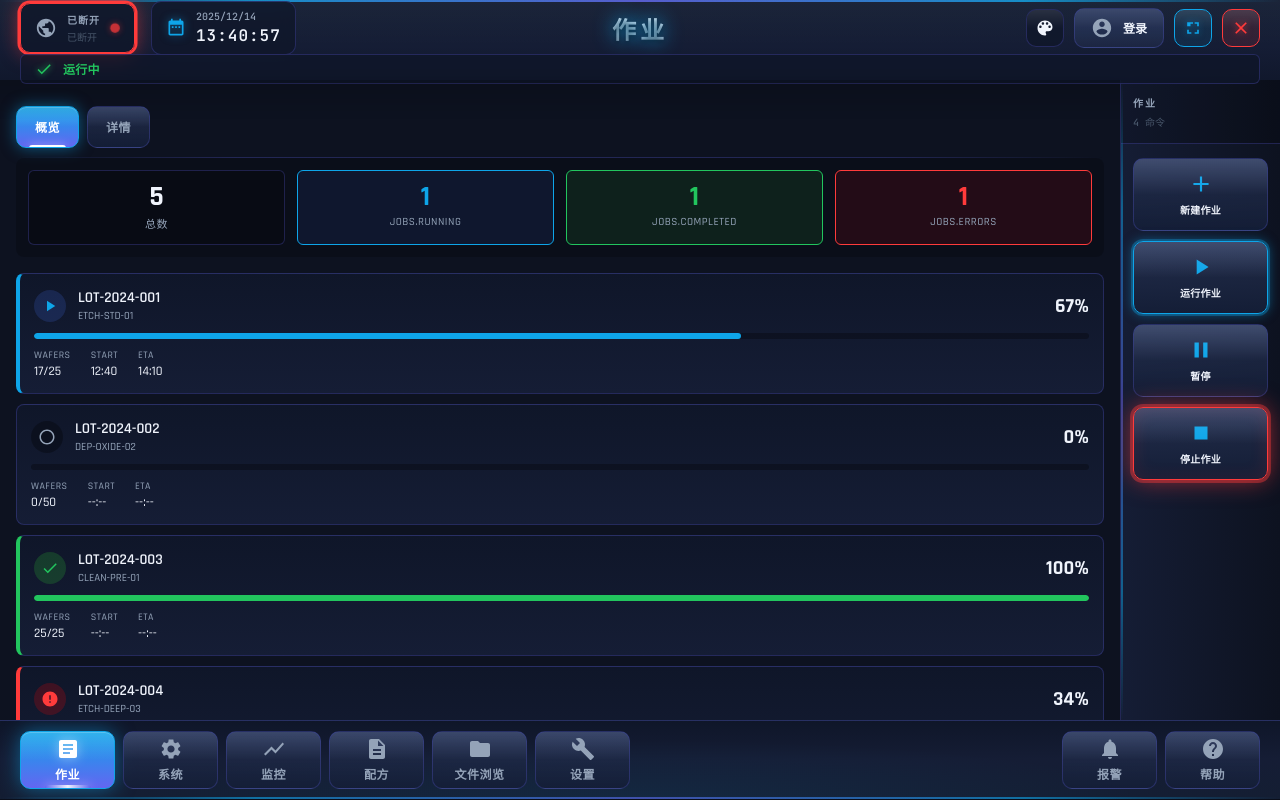
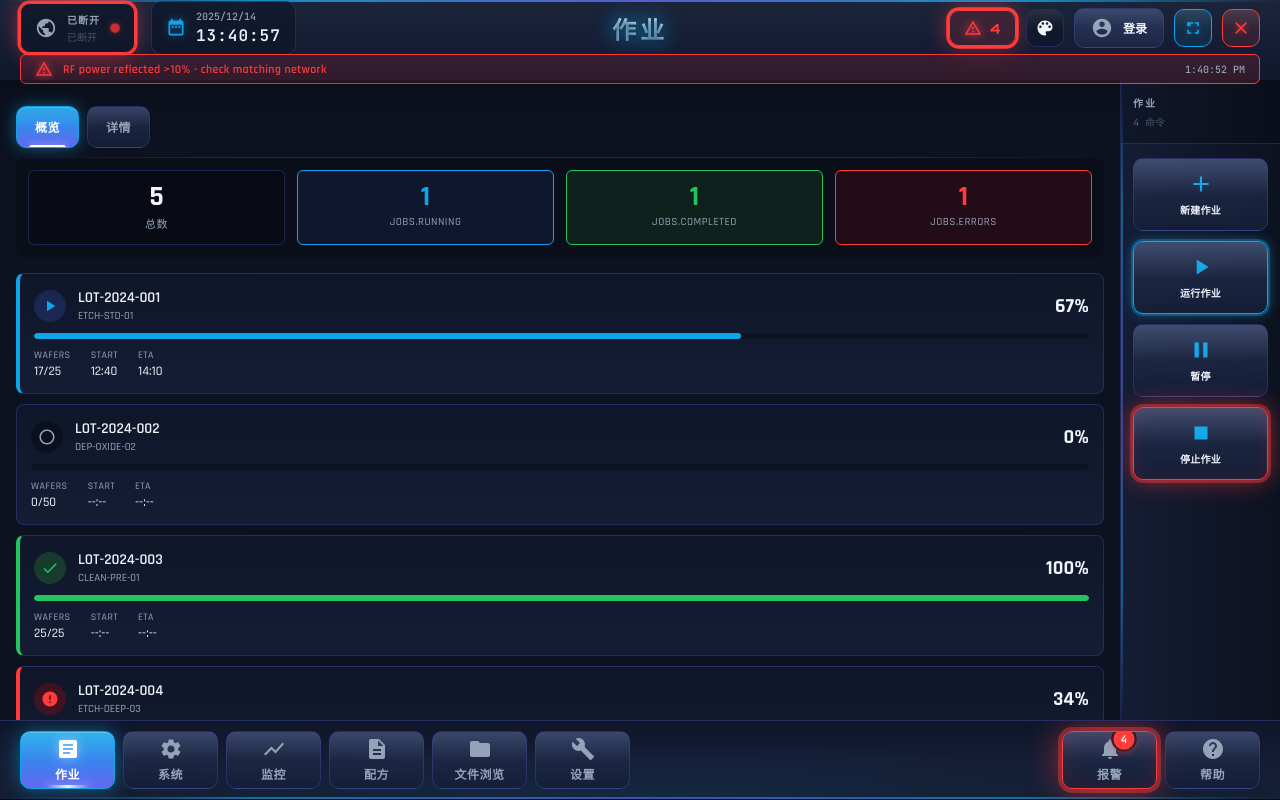
Before and after one commit to Three-summers/hmi, a React (Vite) app: page / in a window 1280 px wide. Built offline with nearby package versions, Linux system fonts and the light colour scheme.

Commit message:
修复警报需进入页面才显示的 bug，和去除导航按钮的点击弹动动效

```diff
--- a/src/components/layout/MainLayout.tsx
+++ b/src/components/layout/MainLayout.tsx
@@ -4,7 +4,7 @@ import { InfoPanel } from "./InfoPanel";
 import { NavPanel } from "./NavPanel";
 import { CommandPanel } from "./CommandPanel";
 import { NotificationToast } from "./NotificationToast";
-import { useNavigationStore, useAppStore } from "@/stores";
+import { useAlarmStore, useNavigationStore, useAppStore } from "@/stores";
 import { useKeyboardShortcuts, useFrontendLogBridge } from "@/hooks";
 import styles from "./MainLayout.module.css";
 
@@ -14,6 +14,45 @@ export function MainLayout() {
 
     useKeyboardShortcuts();
     useFrontendLogBridge();
+
+    useEffect(() => {
+        const seedDemoAlarmsIfEmpty = () => {
+            const { alarms, addAlarm } = useAlarmStore.getState();
+            if (alarms.length > 0) return;
+
+            addAlarm({
+                severity: "alarm",
+                message: "Chamber pressure exceeds limit (>100 mTorr)",
+            });
+            addAlarm({
+                severity: "warning",
+                message: "Cooling water temperature high (42°C)",
+            });
+            addAlarm({
+                severity: "info",
+                message: "Recipe ETCH-001 completed successfully",
+            });
+            addAlarm({
+                severity: "warning",
+                message: "Gas flow deviation detected on MFC-3",
+            });
+            addAlarm({
+                severity: "alarm",
+                message: "RF power reflected >10% - check matching network",
+            });
+        };
+
+        if (useAlarmStore.persist.hasHydrated()) {
+            seedDemoAlarmsIfEmpty();
+            return;
+        }
+
+        const unsubscribe = useAlarmStore.persist.onFinishHydration(() => {
+            seedDemoAlarmsIfEmpty();
+        });
+
+        return unsubscribe;
+    }, []);
 
     useEffect(() => {
         // 统一通过 data-theme 切换主题，保持 CSS 变量方案的可扩展性与低侵入性
--- a/src/components/layout/NavPanel.module.css
+++ b/src/components/layout/NavPanel.module.css
@@ -89,7 +89,11 @@
     font-size: var(--font-size-small);
     font-weight: var(--font-weight-medium);
     cursor: pointer;
-    transition: all var(--transition-fast);
+    transition:
+        background var(--transition-fast),
+        color var(--transition-fast),
+        border-color var(--transition-fast),
+        box-shadow var(--transition-fast);
     overflow: hidden;
 }
 
@@ -123,7 +127,6 @@
 
 /* Active/pressed state */
 .navButton:active {
-    transform: translateY(0);
     box-shadow: var(--shadow-inner);
 }
 
--- a/src/components/views/Alarms/index.tsx
+++ b/src/components/views/Alarms/index.tsx
@@ -1,4 +1,4 @@
-import { useEffect, useState } from "react";
+import { useState } from "react";
 import { useTranslation } from "react-i18next";
 import { Tabs } from "@/components/common";
 import { useAlarmStore } from "@/stores";
@@ -10,35 +10,9 @@ export default function AlarmsView() {
     const {
         alarms,
         acknowledgeAlarm,
-        addAlarm,
         unacknowledgedAlarmCount,
         unacknowledgedWarningCount,
     } = useAlarmStore();
-
-    useEffect(() => {
-        if (alarms.length === 0) {
-            addAlarm({
-                severity: "alarm",
-                message: "Chamber pressure exceeds limit (>100 mTorr)",
-            });
-            addAlarm({
-                severity: "warning",
-                message: "Cooling water temperature high (42°C)",
-            });
-            addAlarm({
-                severity: "info",
-                message: "Recipe ETCH-001 completed successfully",
-            });
-            addAlarm({
-                severity: "warning",
-                message: "Gas flow deviation detected on MFC-3",
-            });
-            addAlarm({
-                severity: "alarm",
-                message: "RF power reflected >10% - check matching network",
-            });
-        }
-    }, []);
 
     const getSeverityIcon = (severity: "alarm" | "warning" | "info") => {
         switch (severity) {
--- a/src/stores/alarmStore.ts
+++ b/src/stores/alarmStore.ts
@@ -1,4 +1,5 @@
 import { create } from "zustand";
+import { createJSONStorage, persist } from "zustand/middleware";
 import type { AlarmItem } from "@/types";
 
 interface AlarmState {
@@ -9,6 +10,7 @@ interface AlarmState {
     unacknowledgedWarningCount: number;
 
     // Actions
+    setAlarms: (alarms: AlarmItem[]) => void;
     addAlarm: (
         alarm: Omit<AlarmItem, "id" | "timestamp" | "acknowledged">,
     ) => void;
@@ -21,10 +23,39 @@ interface AlarmState {
 
 let alarmIdCounter = 0;
 
-export const useAlarmStore = create<AlarmState>((set) => ({
+function getUnacknowledgedCounts(alarms: AlarmItem[]) {
+    const unacknowledgedAlarmCount = alarms.filter(
+        (a) => !a.acknowledged && a.severity === "alarm",
+    ).length;
+    const unacknowledgedWarningCount = alarms.filter(
+        (a) => !a.acknowledged && a.severity === "warning",
+    ).length;
+
+    return { unacknowledgedAlarmCount, unacknowledgedWarningCount };
+}
+
+function syncAlarmIdCounter(alarms: AlarmItem[]) {
+    let maxId = 0;
+    for (const alarm of alarms) {
+        const match = /^alarm-(\d+)$/.exec(alarm.id);
+        if (!match) continue;
+        const value = Number.parseInt(match[1], 10);
+        if (!Number.isNaN(value)) maxId = Math.max(maxId, value);
+    }
+    alarmIdCounter = maxId;
+}
+
+export const useAlarmStore = create<AlarmState>()(
+    persist(
+        (set) => ({
             alarms: [],
             unacknowledgedAlarmCount: 0,
             unacknowledgedWarningCount: 0,
+
+            setAlarms: (alarms) => {
+                syncAlarmIdCounter(alarms);
+                set({ alarms, ...getUnacknowledgedCounts(alarms) });
+            },
 
             addAlarm: (alarm) => {
                 const newAlarm: AlarmItem = {
@@ -38,12 +69,7 @@ export const useAlarmStore = create<AlarmState>((set) => ({
                     const newAlarms = [newAlarm, ...state.alarms];
                     return {
                         alarms: newAlarms,
-                unacknowledgedAlarmCount: newAlarms.filter(
-                    (a) => !a.acknowledged && a.severity === "alarm",
-                ).length,
-                unacknowledgedWarningCount: newAlarms.filter(
-                    (a) => !a.acknowledged && a.severity === "warning",
-                ).length,
+                        ...getUnacknowledgedCounts(newAlarms),
                     };
                 });
             },
@@ -55,18 +81,16 @@ export const useAlarmStore = create<AlarmState>((set) => ({
                     );
                     return {
                         alarms: newAlarms,
-                unacknowledgedAlarmCount: newAlarms.filter(
-                    (a) => !a.acknowledged && a.severity === "alarm",
-                ).length,
-                unacknowledgedWarningCount: newAlarms.filter(
-                    (a) => !a.acknowledged && a.severity === "warning",
-                ).length,
+                        ...getUnacknowledgedCounts(newAlarms),
                     };
                 }),
 
             acknowledgeAll: () =>
                 set((state) => ({
-            alarms: state.alarms.map((a) => ({ ...a, acknowledged: true })),
+                    alarms: state.alarms.map((a) => ({
+                        ...a,
+                        acknowledged: true,
+                    })),
                     unacknowledgedAlarmCount: 0,
                     unacknowledgedWarningCount: 0,
                 })),
@@ -76,28 +100,44 @@ export const useAlarmStore = create<AlarmState>((set) => ({
                     const newAlarms = state.alarms.filter((a) => a.id !== id);
                     return {
                         alarms: newAlarms,
-                unacknowledgedAlarmCount: newAlarms.filter(
-                    (a) => !a.acknowledged && a.severity === "alarm",
-                ).length,
-                unacknowledgedWarningCount: newAlarms.filter(
-                    (a) => !a.acknowledged && a.severity === "warning",
-                ).length,
+                        ...getUnacknowledgedCounts(newAlarms),
                     };
                 }),
 
-    clearAll: () =>
+            clearAll: () => {
+                alarmIdCounter = 0;
                 set({
                     alarms: [],
                     unacknowledgedAlarmCount: 0,
                     unacknowledgedWarningCount: 0,
-        }),
+                });
+            },
 
             clearAcknowledged: () =>
-        set((state) => {
-            const newAlarms = state.alarms.filter((a) => !a.acknowledged);
-            return {
-                alarms: newAlarms,
-                // Counts stay the same since we only cleared acknowledged ones
-            };
+                set((state) => ({
+                    alarms: state.alarms.filter((a) => !a.acknowledged),
+                })),
         }),
-}));
+        {
+            name: "hmi-alarm-storage",
+            partialize: (state) => ({ alarms: state.alarms }),
+            storage: createJSONStorage(() => localStorage, {
+                reviver: (key, value) => {
+                    if (
+                        key === "timestamp" &&
+                        typeof value === "string" &&
+                        value.length > 0
+                    ) {
+                        return new Date(value);
+                    }
+                    return value;
+                },
+            }),
+            onRehydrateStorage: () => (state) => {
+                if (state?.alarms) {
+                    state.setAlarms(state.alarms);
+                }
+            },
+        },
+    ),
+);
```
Lines whose indentation alone changed are shown as unchanged.
